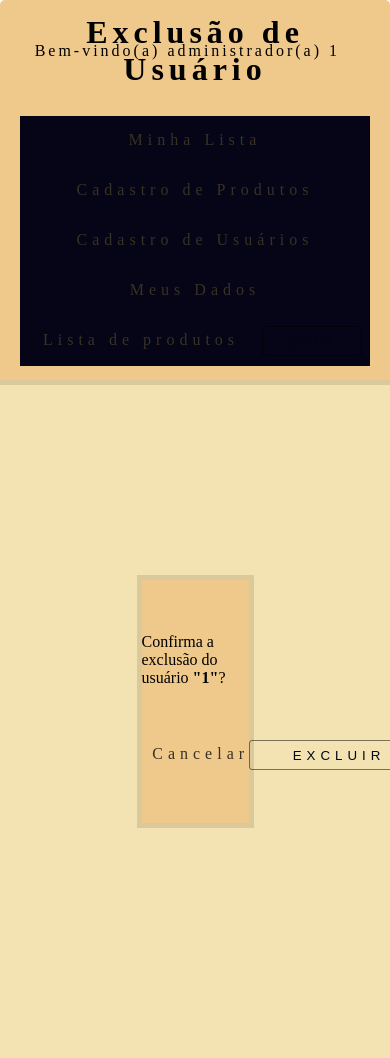
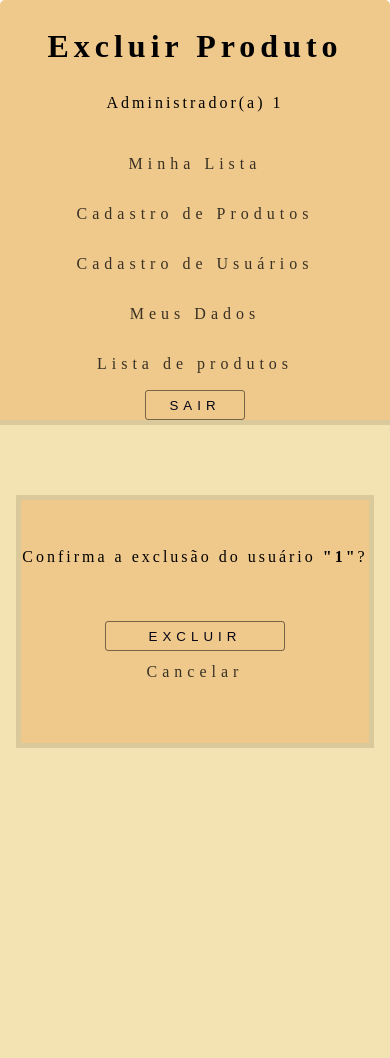
Before and after one commit to WilianKrinke/Trabalhos_Faculdade, a PHP site: page /fundamentosweb/deletarUsuario/php/index.php?user_name=1 in a window 390 px wide. Before the commit the page ends 828 px from the top, so only its background shows below. Run offline with PHP 8.4, Linux system fonts and the light colour scheme; the visitor is signed in with stand-in values (Sample User, id 1); data that the repository does not hold is empty.

Commit message:
responsividade

```diff
--- a/Trabalho_4/src/deletarUsuario/css/deletarUsuario.css
+++ b/Trabalho_4/src/deletarUsuario/css/deletarUsuario.css
@@ -11,27 +11,36 @@
   justify-content: space-evenly;
   flex-direction: row;
 }
-
-.container_list {
-  width: 100%;
-  padding: 14px 0px;
-}
-
 section {
   width: 100%;
   min-height: 75vh;
 }
 
 article {
-  width: 30%;
+  width: 400px;
   min-height: 30vh;
   border: 5px solid #daca9b;
   background-color: #efc88b;
 }
 
-.bem_vindo p {
-  position: absolute;
-  right: 50px;
+article p {
+  letter-spacing: 3px;
+}
+
+article:first-child {
+  text-align: center;
+}
+
+.title_welcome {
+  width: 100%;
+  height: 100px;
+  display: flex;
+  align-items: center;
+  justify-content: space-evenly;
+  flex-direction: column;
+}
+
+.welcome {
   letter-spacing: 3px;
 }
 
@@ -42,3 +51,20 @@ article {
 .container_confirmation {
   width: 80%;
 }
+
+@media screen and (max-width: 450px) {
+  .title_welcome {
+    height: 140px;
+  }
+
+  article {
+    width: 92%;
+    position: relative;
+    bottom: 120px;
+  }
+
+  .container_confirmation {
+    flex-direction: column-reverse;
+    height: 80px;
+  }
+}
--- a/Trabalho_4/src/deletarUsuario/php/index.php
+++ b/Trabalho_4/src/deletarUsuario/php/index.php
@@ -20,37 +20,43 @@ if ((!isset($_SESSION['userName']) == true) and (!isset($_SESSION['isAdm']) == t
     <link rel="stylesheet" href="../../utils//global_css//globalCss.css">
     <link rel="stylesheet" href="../../utils//global_css/links.css">
     <link rel="stylesheet" href="../../utils//global_css//buttons.css">
-    <link rel="stylesheet" href="../css//deletarUsuario.css">
+    <link rel="stylesheet" href="../css/deletarUsuario.css">
     <title>Programação Web - PUC-Pr</title>
 </head>
 
 <body>
-    <header class="display_flex_col">
-        <div class="display_flex_row container_list bem_vindo">
-            <h1>Exclusão de Usuário</h1>
+    <header>
+        <div class="title_welcome">
+            <div>
+                <h1 class="title">Excluir Produto</h1>
+            </div>
+            <div>
                 <?php
-            echo "<p>Bem-vindo(a) administrador(a) " . $_SESSION['userName'] . " </p> ";
+                echo "<p class='welcome'>Administrador(a) " . $_SESSION['userName'] . " </p> ";
                 ?>
             </div>
-        <nav class="container_list">
-            <ul class="box_list">
+        </div>
+        <nav>
+            <ul>
                 <li><a href="../../minhaLista/php/">Minha Lista</a></li>
                 <li><a href="../../cadastroDeProdutos/php/">Cadastro de Produtos</a> </li>
                 <li><a href="../../cadastroUsuario/php/">Cadastro de Usuários</a></li>
                 <li><a href="../../meusDados/php/">Meus Dados</a></li>
                 <li><a href="../../listaProdutos/php">Lista de produtos</a></li>
+            </ul>
+        </nav>
         <form action="../../utils//logout.php" method="get">
             <button type="submit" class="logout_btn">Sair</button>
         </form>
-            </ul>
-        </nav>
     </header>
-    <main class="display_flex_col">
+    <main>
         <section class="display_flex_col">
             <article class="display_flex_col container_info">
+                <div>
                     <?php
                     echo "<p>Confirma a exclusão do usuário <strong>&quot" . $_GET['user_name'] . "&quot</strong>?</p>"
                     ?>
+                </div>
                 <div class="display_flex_row container_confirmation">
                     <a href="../../listaDeUsuarios/php/" class="links">Cancelar</a>
                     <form action="#" method="post">
--- a/Trabalho_4/src/novaSenha/php/index.php
+++ b/Trabalho_4/src/novaSenha/php/index.php
@@ -80,7 +80,7 @@ if ((!isset($_SESSION['userName']) == true) and (!isset($_SESSION['isAdm']) == t
                     </div>
 
                     <div class="confirmed">
-                        <a href="../../meusDados/" class="links">Cancelar</a>
+                        <a href="../../meusDados/php/" class="links">Cancelar</a>
                         <button type="submit" class="atualizar_senha_btn">Atualizar Senha</button>
                     </div>
                 </form>
```
Also changed, not shown: Trabalho_4/src/listaDeUsuarios/css/listaDeUsuarios.css (+22 -6 lines), Trabalho_4/src/listaDeUsuarios/php/index.php (+13 -11 lines). Lines whose indentation alone changed are shown as unchanged.
